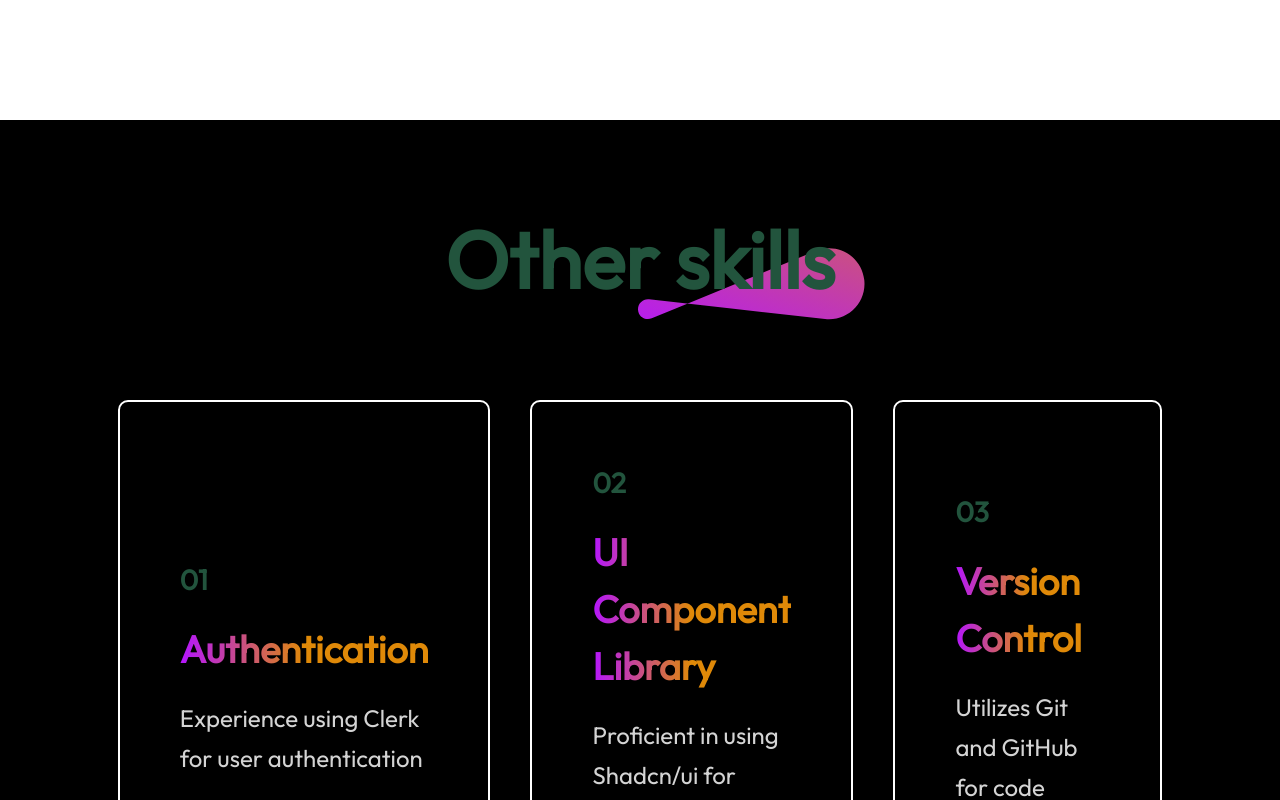
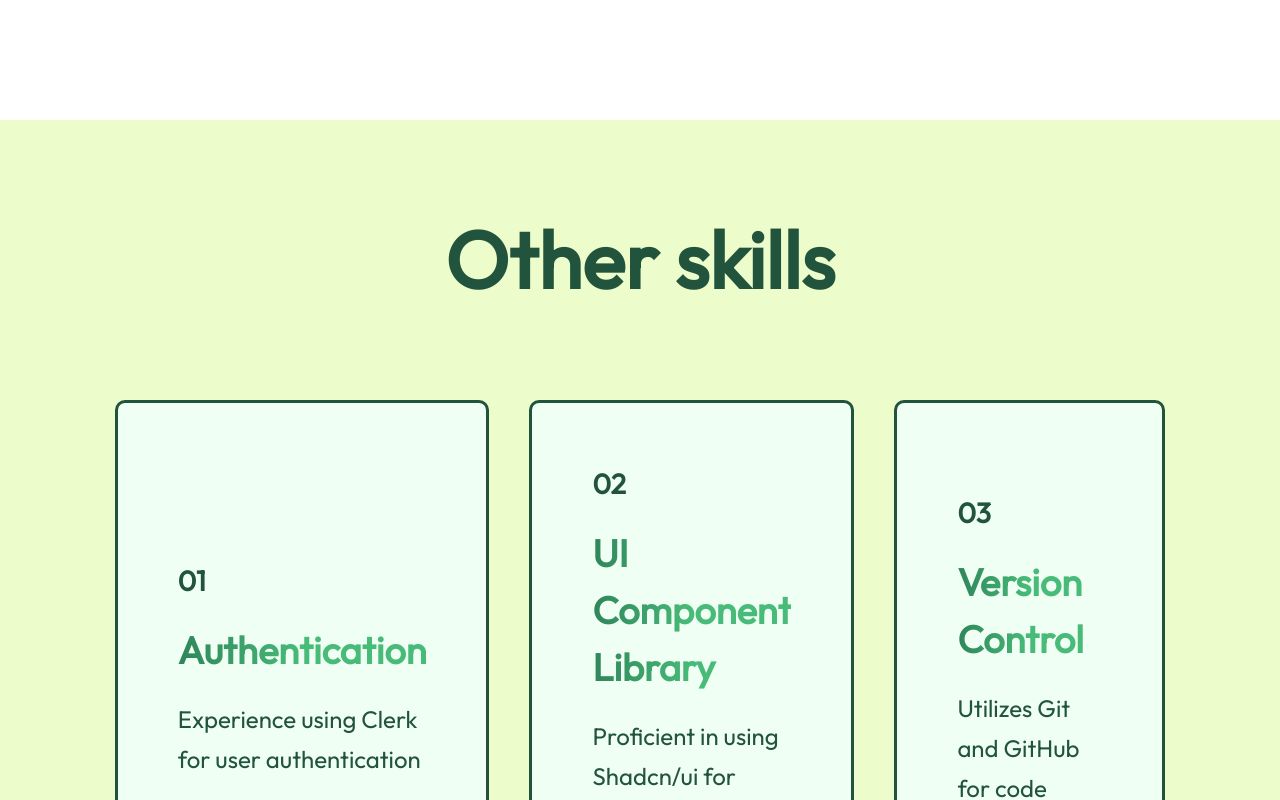
Before and after one commit to DavidCarG/Portfolio, a React (Vite) app: page / in a window 1280 px wide. Shown: the part 2740-3540 px from the top of the page. Built offline with nearby package versions, Linux system fonts and the light colour scheme.

Commit message:
Update the Skills section look

```diff
--- a/src/components/Skills/Skills.css
+++ b/src/components/Skills/Skills.css
@@ -1,10 +1,18 @@
+:root {
+  --light-green: #f0fff4;
+  --dark-green: #22543d;
+  --gradient-start: #48bb78;
+  --gradient-end: #2f855a;
+}
+
 .services {
   display: flex;
   flex-direction: column;
   align-items: center;
   justify-content: center;
   gap: 80px;
-  margin: 80px 170px;
+  /* margin: 80px 170px; */
+  padding: 80px 170px;
 }
 
 .services-title {
@@ -31,9 +39,10 @@
   gap: 20px;
   padding: 60px;
   border-radius: 10px;
-  border: 2px solid white;
+  border: 3px solid var(--dark-green);
   transition: all 0.4s;
   cursor: pointer;
+  background-color: var(--light-green);
 }
 
 .services-container {
@@ -51,13 +60,17 @@
 .services-format h2 {
   font-size: 38px;
   font-weight: 800;
-  background: linear-gradient(270deg, #df8908 50%, #b415ff 100%);
+  background: linear-gradient(
+    270deg,
+    var(--gradient-start) 50%,
+    var(--gradient-end) 100%
+  );
   -webkit-background-clip: text;
   -webkit-text-fill-color: transparent;
 }
 
 .services-format p {
-  color: #d4d4d4;
+  color: var(--dark-green);
   font-size: 24px;
   line-height: 40px;
   max-width: 300px;
@@ -71,10 +84,35 @@
 }
 
 .services-format:hover {
-  border: 2px solid #ff00ff;
-  background-image: linear-gradient(45deg, #3f0028, #582300);
+  border: 2px solid var(--gradient-end);
+  background-image: linear-gradient(
+    45deg,
+    var(--gradient-start),
+    var(--gradient-end)
+  );
   transform: scale(1.05);
   transition: all 0.4s;
+}
+
+.services-format:hover p,
+.services-format:hover h3 {
+  color: white;
+  transition: all 0.3s;
+}
+
+.services-format:hover h2 {
+  font-size: 38px;
+  font-weight: 800;
+  background: linear-gradient(
+    90deg,
+    white 0%,
+    #beffda 60%,
+    white 70%,
+    white 100%
+  );
+  -webkit-background-clip: text;
+  -webkit-text-fill-color: transparent;
+  transition: all 0.8s;
 }
 
 @media (max-width: 768px) {
--- a/src/components/Skills/Skills.jsx
+++ b/src/components/Skills/Skills.jsx
@@ -5,7 +5,7 @@ import Skills_data from "../../assets/skills_data";
 
 const Skills = () => {
   return (
-    <div id="services" className="services">
+    <div id="services" className="services bg-lime-100">
       <div className="services-title">
         <h1>Other skills</h1>
         <img src={theme_pattern} alt="" />
```
